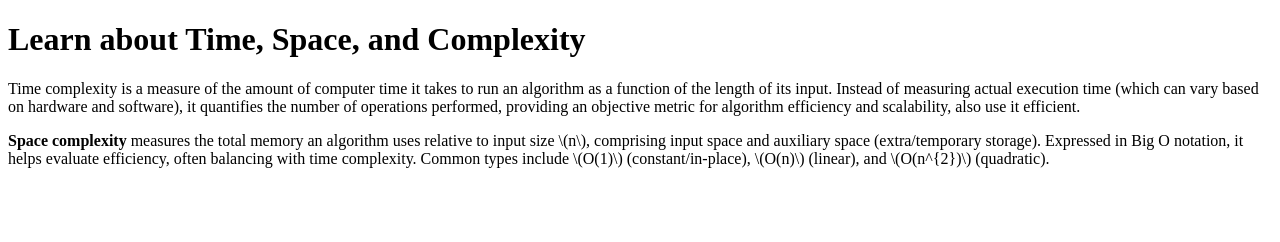
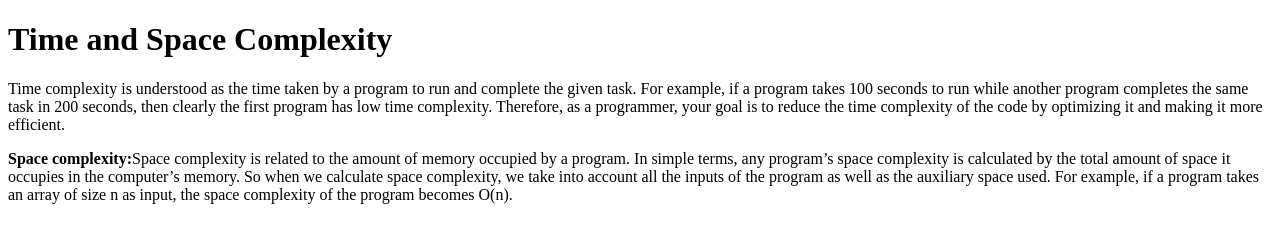
Before and after one commit to acciojob/time-and-space-complexity-Nithyanandangit, a website: page main.html in a window 1280 px wide. Drawn offline with Linux system fonts and the light colour scheme.

Commit message:
created a submission

```diff
--- a/main.html
+++ b/main.html
@@ -12,7 +12,7 @@
 </script>
 
 </body>
-	<h1>Learn about Time, Space, and Complexity</h1>
-	<p>Time complexity is a measure of the amount of computer time it takes to run an algorithm as a function of the length of its input. Instead of measuring actual execution time (which can vary based on hardware and software), it quantifies the number of operations performed, providing an objective metric for algorithm efficiency and scalability, also use it efficient.</p>
-	<p><b>Space complexity</b> measures the total memory an algorithm uses relative to input size \(n\), comprising input space and auxiliary space (extra/temporary storage). Expressed in Big O notation, it helps evaluate efficiency, often balancing with time complexity. Common types include \(O(1)\) (constant/in-place), \(O(n)\) (linear), and \(O(n^{2})\) (quadratic). </p>
+	<h1>Time and Space Complexity</h1>
+	<p>Time complexity is understood as the time taken by a program to run and complete the given task. For example, if a program takes 100 seconds to run while another program completes the same task in 200 seconds, then clearly the first program has low time complexity. Therefore, as a programmer, your goal is to reduce the time complexity of the code by optimizing it and making it more efficient.</p>
+	<p><b>Space complexity:</b>Space complexity is related to the amount of memory occupied by a program. In simple terms, any program’s space complexity is calculated by the total amount of space it occupies in the computer’s memory. So when we calculate space complexity, we take into account all the inputs of the program as well as the auxiliary space used. For example, if a program takes an array of size n as input, the space complexity of the program becomes O(n).</p>
 </html>
```
